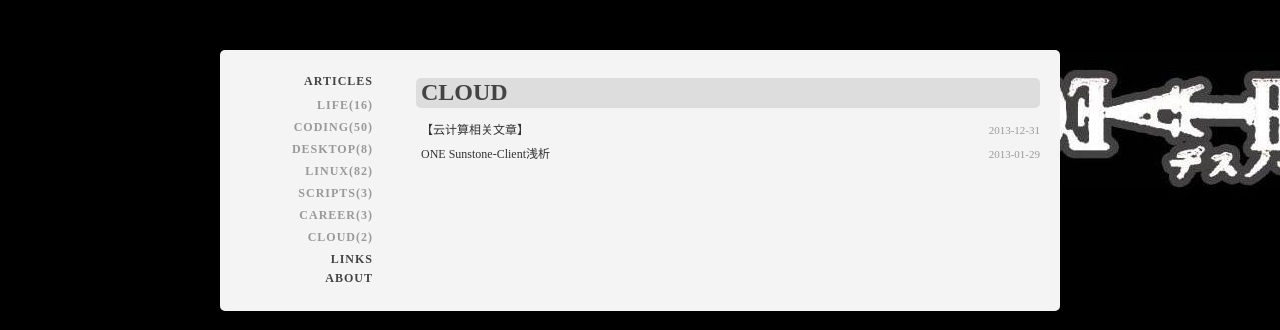
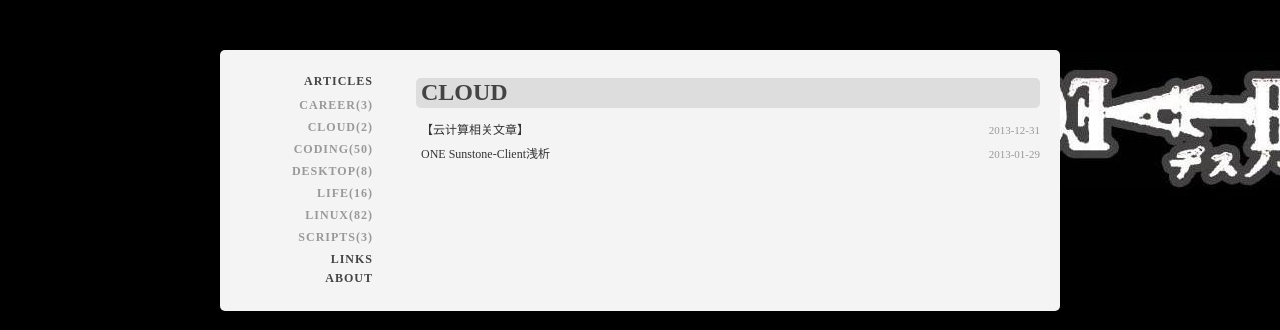
Before and after one commit to tfengmao/xanfeng, a Jekyll site: the page built from cloud.html, in a window 1280 px wide. Shown: the top 330 px of the page. Built offline with Jekyll 4.4.1, drawn with Linux system fonts in a browser that asks for light colours; Markdown is read by kramdown in place of the engine named in the settings.

Commit message:
tried to sort categories

```diff
--- a/_layouts/category.html
+++ b/_layouts/category.html
@@ -16,9 +16,18 @@
 						<li>
 							<a href="/index.html">ARTICLES</a>
 							<ul>
+								<!--
 								{% for category in site.categories %}
 								<li><a href="/{{ category[0] | downcase }}.html">{{ category[0] }}({{ category | last | size }})</a></li>
 								{% endfor %}
+								-->
+								<li><a href="/career.html">CAREER({{ site.categories.career | size }})</a></li>
+								<li><a href="/cloud.html">CLOUD({{ site.categories.cloud | size }})</a></li>
+								<li><a href="/coding.html">CODING({{ site.categories.coding | size }})</a></li>
+								<li><a href="/desktop.html">DESKTOP({{ site.categories.desktop | size }})</a></li>
+								<li><a href="/life.html">LIFE({{ site.categories.life | size }})</a></li>
+								<li><a href="/linux.html">LINUX({{ site.categories.linux | size }})</a></li>
+								<li><a href="/scripts.html">SCRIPTS({{ site.categories.scripts | size }})</a></li>
 							</ul>
 						</li>
 						<li><a href="/links.html">LINKS</a></li>
```
Also changed, not shown: _layouts/profile.html (+10 -1 lines).
